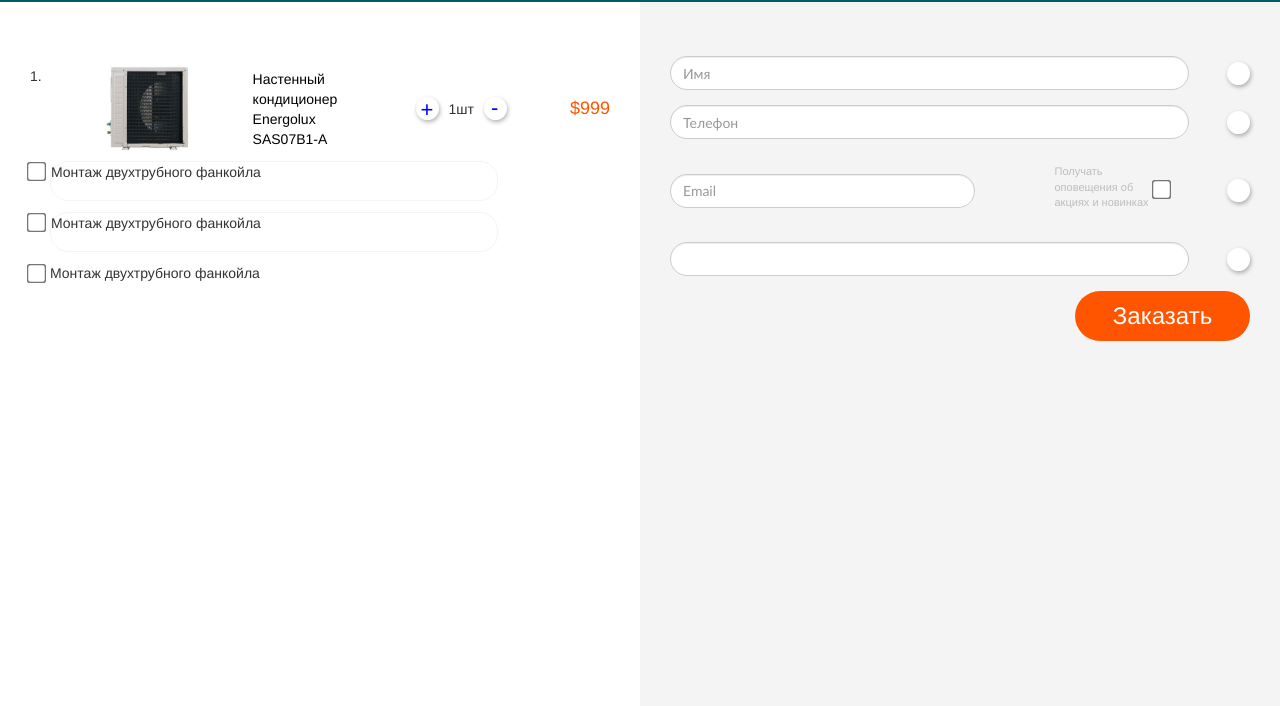
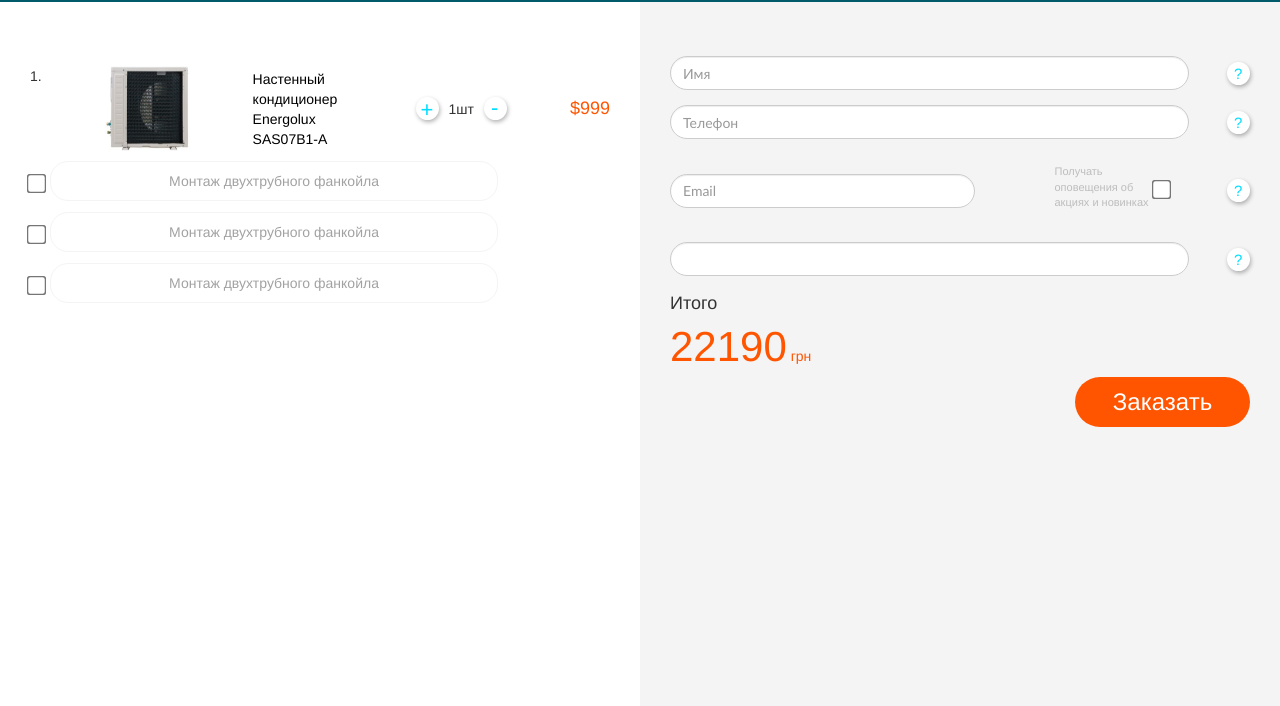
Before and after one commit to Sergey2095/Sergey2095.github.io, a plain HTML site: page cart.html in a window 1280 px wide. Shown: the part 94-800 px from the top of the page. Drawn offline with nearby package versions, Linux system fonts and the light colour scheme; files whose address does not match are found by name.

Commit message:
fix cart page

```diff
--- a/cart.html
+++ b/cart.html
@@ -100,13 +100,13 @@
 
 			<div class="cart-product-first-field">
 				<div class="checkbox">
-					<label><input type="checkbox" value=""><div class="product-field-text">Монтаж двухтрубного фанкойла</div></label>
+					<label class="cart-checkbox"><input type="checkbox" value=""><div class="product-field-text"><span>Монтаж двухтрубного фанкойла</span></div></label>
 				</div>
 				<div class="checkbox">
-					<label><input type="checkbox" value=""><div class="product-field-text">Монтаж двухтрубного фанкойла</div></label>
+					<label class="cart-checkbox"><input type="checkbox" value=""><div class="product-field-text"><span>Монтаж двухтрубного фанкойла</span></div></label>
 				</div>
 				<div class="checkbox">
-					<label><input type="checkbox" value=""><div class="product-first-third-text">Монтаж двухтрубного фанкойла</div></label>
+					<label class="cart-checkbox"><input type="checkbox" value=""><div class="product-field-text"><span>Монтаж двухтрубного фанкойла</span></div></label>
 				</div>
 			</div>
 		</div>
@@ -141,6 +141,13 @@
 					<input type="email" class="form-control text-form" id="email">
 					<div class="help-info"></div>
 				  </div>
+				  <div class="summury">
+					<span>Итого</span>
+				  </div>
+				  <div class="summury-number">
+					<span class="summury-number-price">22190</span>
+					<span class="summury-number-grn">грн</span>
+				  </div>
 				  <button type="submit" class="btn btn-default">Заказать</button>
 			</form>
 		</div>
--- a/css/style.css
+++ b/css/style.css
@@ -1166,6 +1166,20 @@ color:#949496;
 	justify-content:space-between;
 	align-items:center;
 }
+.summury{
+	margin-left:30px;
+	font-size:18px;
+}
+.summury-number{
+	color:#ff5500;
+	margin-left:30px;
+}
+.summury-number-price{
+	font-size:42px;
+}
+.summury-number-grn{
+
+}
 .form-control{
     position: relative;
     display: block;
@@ -1225,6 +1239,17 @@ color:#949496;
     -webkit-transition: all 0.2s;
     -o-transition: all 0.2s;
     transition: all 0.2s;
+	}
+	.help-info:after{
+			content:'?';
+			position: relative;
+			left: 7px;
+			top: 1px;
+			font-size: 15px;
+		}
+	.help-info:active{
+		background-color:#00deff;
+		color:#fff;
 	}
 	.btn-default{
 	border-radius:26px !important;
@@ -1288,7 +1313,7 @@ color:#949496;
 	}
 		.count-plus:after{
 			content:'+';
-			color:blue;
+			color:#00deff;
 			position: relative;
 			left: 5px;
 			top: -3px;
@@ -1296,7 +1321,7 @@ color:#949496;
 		}
 		.count-minus:after{
 			content:'-';
-			color:blue;
+			color:#00deff;
 			position: absolute;
 			left: 7px;
 			top: -5px;
@@ -1312,13 +1337,21 @@ color:#949496;
 	.cart-product-first-field label{
 		width:100% !important;
 	}
-
+	.cart-checkbox{
+		display:flex;
+		flex-direction:row;
+		align-items:center;
+	}
 	.product-field-text{
+		color:#a2a2a2;
 		border: 1px solid #f4f4f4;
 		border-radius:18px;
 		width:80%;
 		height:40px;
 		vertical-align:middle;
+		display:flex;
+		justify-content:center;
+		align-items:center;
 	}
 
 
```
